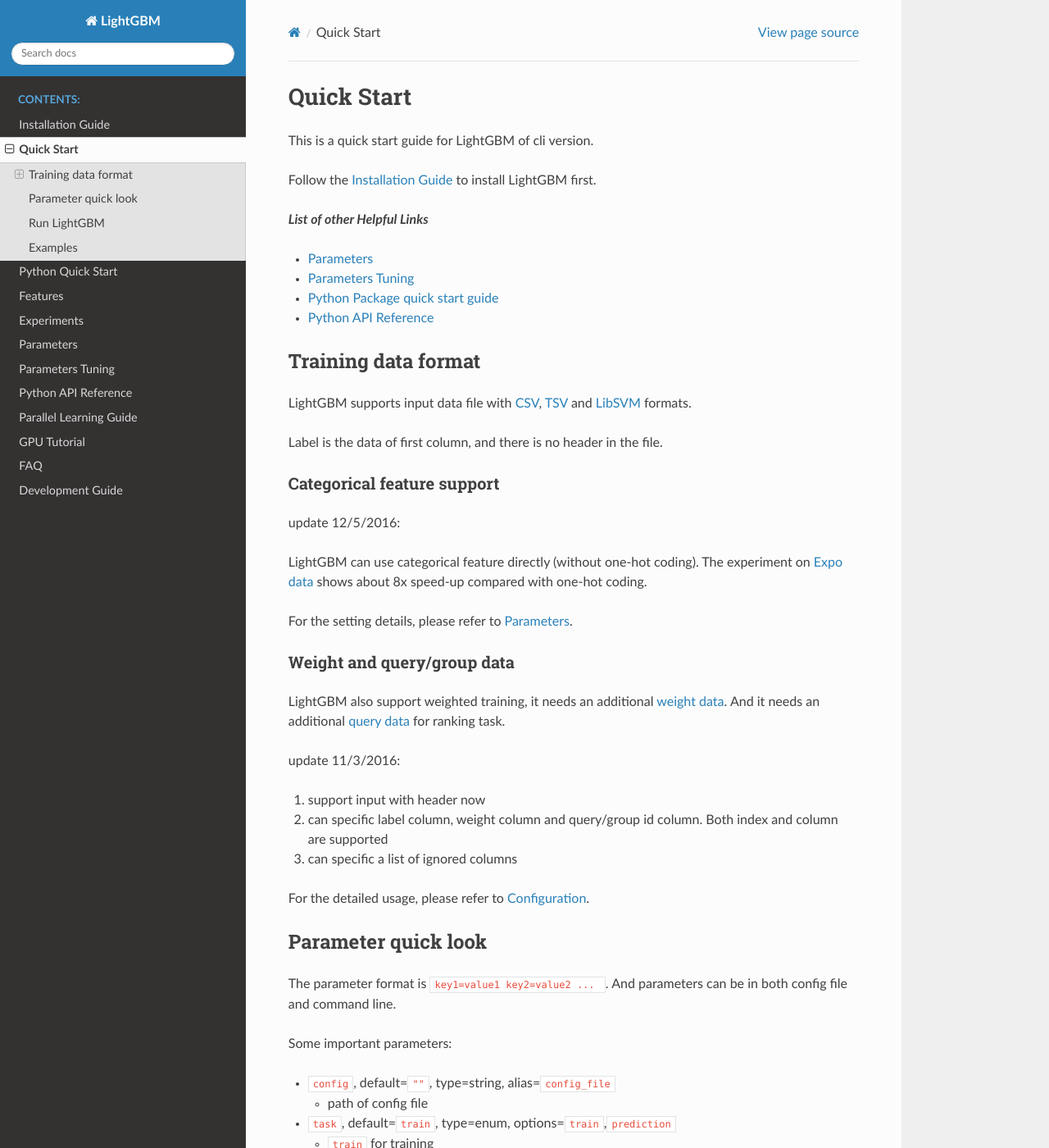
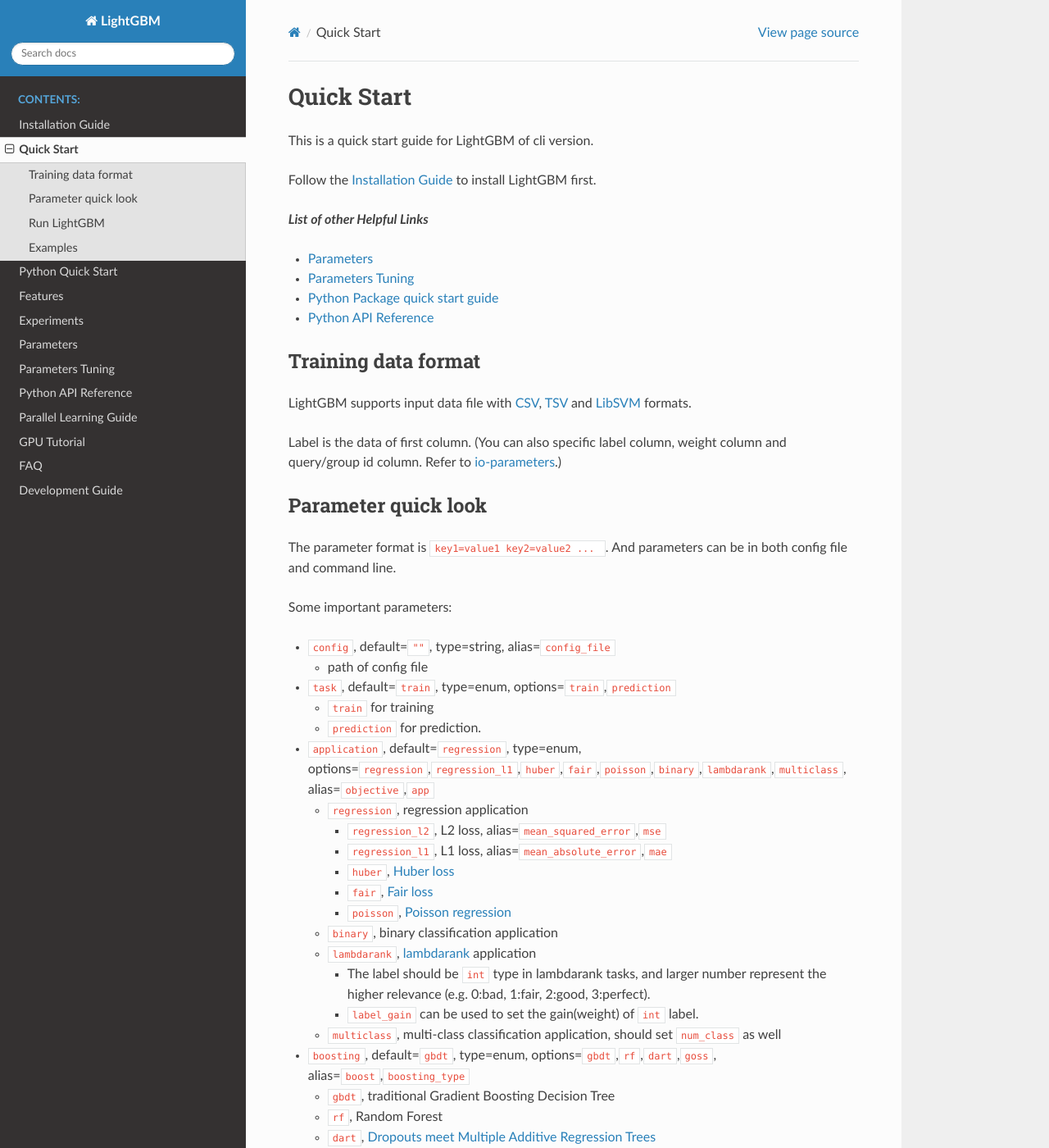
Before and after one commit to microsoft/LightGBM, a Sphinx documentation site: the page built from docs/Quick-Start.md, in a window 1280 px wide and 1400 px high. Shown: the whole window at 82% size. Built offline with Sphinx 7.4.7 and the Read the Docs theme 2.0.0, drawn with Linux system fonts in a browser that asks for light colours.

Commit message:
update documents.

```diff
--- a/docs/Quick-Start.md
+++ b/docs/Quick-Start.md
@@ -14,26 +14,8 @@
 
 LightGBM supports input data file with [CSV](https://en.wikipedia.org/wiki/Comma-separated_values), [TSV](https://en.wikipedia.org/wiki/Tab-separated_values) and [LibSVM](https://www.csie.ntu.edu.tw/~cjlin/libsvm/) formats.
 
-Label is the data of first column, and there is no header in the file.
+Label is the data of first column. (You can also specific label column, weight column and query/group id column. Refer to [io-parameters](./Parameters.md#io-parameters).)
 
-### Categorical feature support
-
-update 12/5/2016:
-
-LightGBM can use categorical feature directly (without one-hot coding). The experiment on [Expo data](http://stat-computing.org/dataexpo/2009/) shows about 8x speed-up compared with one-hot coding.
-
-For the setting details, please refer to [Parameters](./Parameters.md#io-parameters).
-
-### Weight and query/group data
-LightGBM also support weighted training, it needs an additional [weight data](./Parameters.md#weight-data). And it needs an additional [query data](./Parameters.md#query-data) for ranking task.
-
-update 11/3/2016:
-
-1. support input with header now
-2. can specific label column, weight column and query/group id column. Both index and column are supported
-3. can specific a list of ignored columns
-
-For the detailed usage, please refer to [Configuration](./Parameters.md#io-parameters).
 
 ## Parameter quick look
 
```
Also changed, not shown: README.md (+8 -5 lines).
